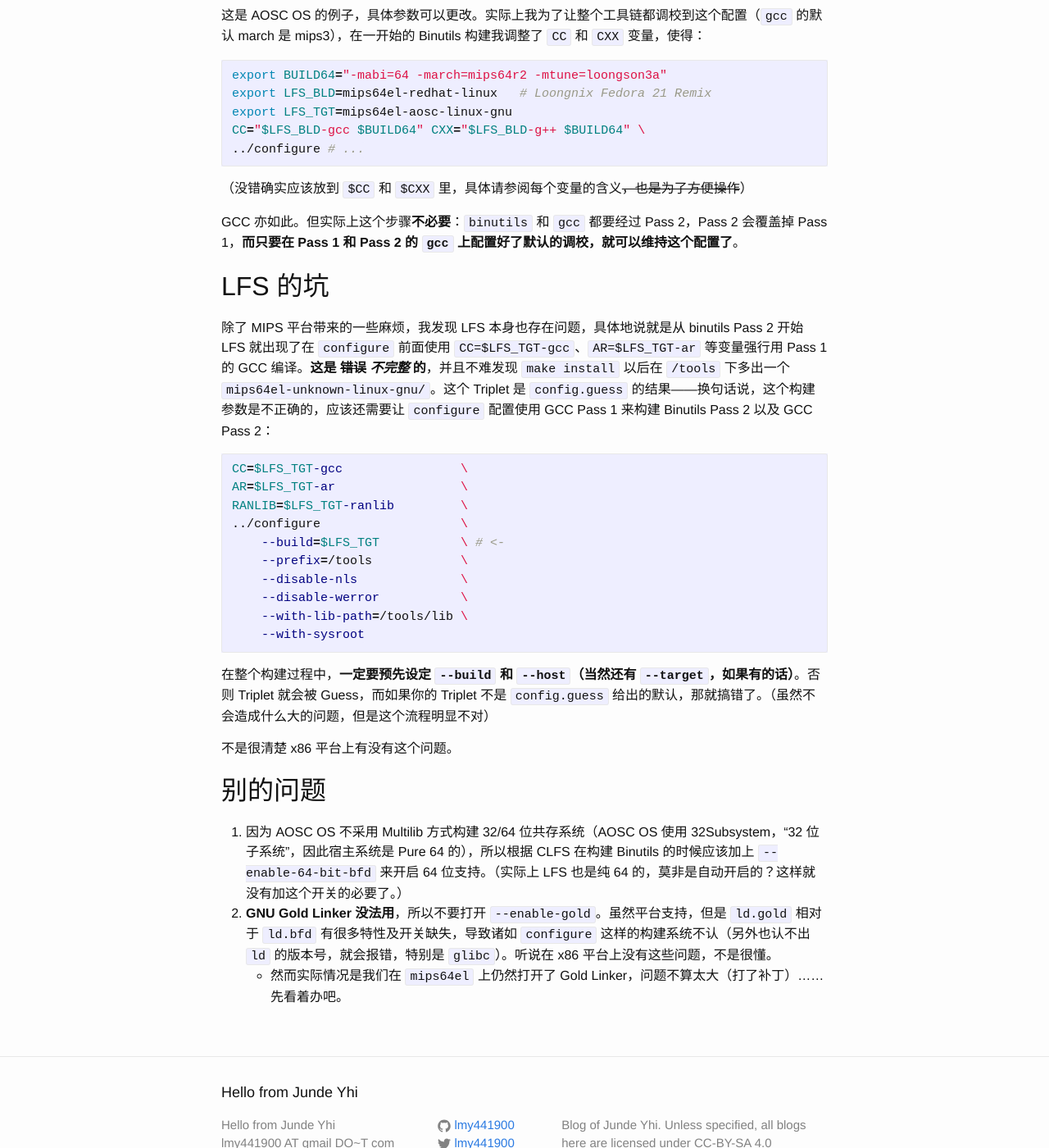
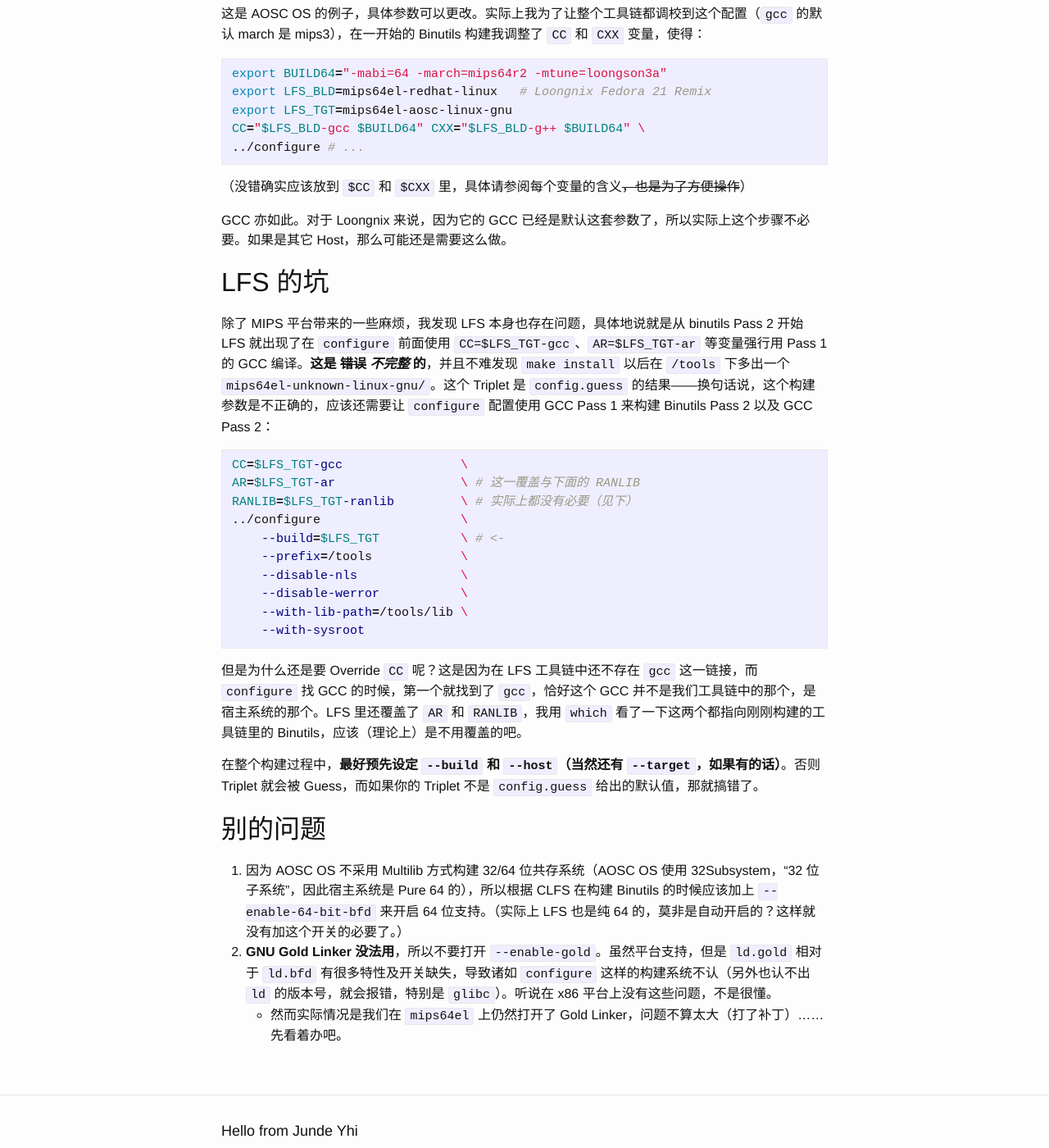
Before and after one commit to lmy441900/lmy441900.github.io, a Jekyll site: the page built from _posts/2016-12-12-lfs-on-mips64-notes.md, in a window 1280 px wide and 1400 px high, scrolled down 860 px. Shown: the whole window at 82% size. Built offline with Jekyll 4.4.1, drawn with Linux system fonts in a browser that asks for light colours.

Commit message:
lfs-on-mips64-notes: refine

````diff
--- a/_posts/2016-12-12-lfs-on-mips64-notes.md
+++ b/_posts/2016-12-12-lfs-on-mips64-notes.md
@@ -6,8 +6,6 @@ categories: mips lfs
 ---
 
 **Update:** 修订于 2018-12-23，第二次 AOSC OS MIPS Port Bootstrap。
-
----
 
 最近在做 AOSC OS 的 MIPS64el 移植相关尝试，目标平台是 MIPS64r2 通用，采用 N64 ABI。因为不想在交叉编译的 Stage 1 上花费时间，加上我手上这台 MIPS 机器性能足够好（一台[龙芯 3A2000C](http://loongson.cn/product/cpu/3/Loongson3A2000.html)，8 GB 内存），就想直接基于龙芯开源社区的 Loongnix Linux 进行 LFS。以下是我踩过一些坑以后的总结。
 
@@ -43,7 +41,7 @@ CC="$LFS_BLD-gcc $BUILD64" CXX="$LFS_BLD-g++ $BUILD64" \
 
 （没错确实应该放到 `$CC` 和 `$CXX` 里，具体请参阅每个变量的含义~~，也是为了方便操作~~）
 
-GCC 亦如此。但实际上这个步骤**不必要**：`binutils` 和 `gcc` 都要经过 Pass 2，Pass 2 会覆盖掉 Pass 1，**而只要在 Pass 1 和 Pass 2 的 `gcc` 上配置好了默认的调校，就可以维持这个配置了**。
+GCC 亦如此。对于 Loongnix 来说，因为它的 GCC 已经是默认这套参数了，所以实际上这个步骤不必要。如果是其它 Host，那么可能还是需要这么做。
 
 ## LFS 的坑
 
@@ -51,8 +49,8 @@ GCC 亦如此。但实际上这个步骤**不必要**：`binutils` 和 `gcc` 都
 
 ```bash
 CC=$LFS_TGT-gcc                \
-AR=$LFS_TGT-ar                 \
-RANLIB=$LFS_TGT-ranlib         \
+AR=$LFS_TGT-ar                 \ # 这一覆盖与下面的 RANLIB
+RANLIB=$LFS_TGT-ranlib         \ # 实际上都没有必要（见下）
 ../configure                   \
     --build=$LFS_TGT           \ # <-
     --prefix=/tools            \
@@ -62,9 +60,9 @@ RANLIB=$LFS_TGT-ranlib         \
     --with-sysroot
 ```
 
-在整个构建过程中，**一定要预先设定 `--build` 和 `--host`（当然还有 `--target`，如果有的话）**。否则 Triplet 就会被 Guess，而如果你的 Triplet 不是 `config.guess` 给出的默认，那就搞错了。（虽然不会造成什么大的问题，但是这个流程明显不对）
+但是为什么还是要 Override `CC` 呢？这是因为在 LFS 工具链中还不存在 `gcc` 这一链接，而 `configure` 找 GCC 的时候，第一个就找到了 `gcc`，恰好这个 GCC 并不是我们工具链中的那个，是宿主系统的那个。LFS 里还覆盖了 `AR` 和 `RANLIB`，我用 `which` 看了一下这两个都指向刚刚构建的工具链里的 Binutils，应该（理论上）是不用覆盖的吧。
 
-不是很清楚 x86 平台上有没有这个问题。
+在整个构建过程中，**最好预先设定 `--build` 和 `--host`（当然还有 `--target`，如果有的话）**。否则 Triplet 就会被 Guess，而如果你的 Triplet 不是 `config.guess` 给出的默认值，那就搞错了。
 
 ## 别的问题
 
````
